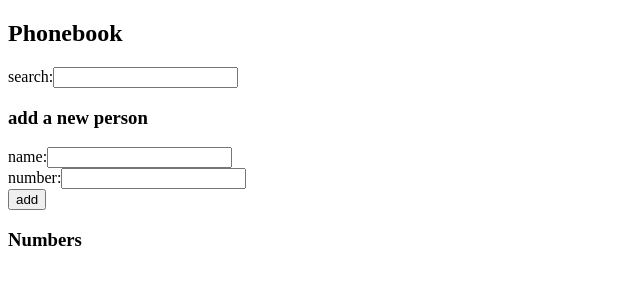
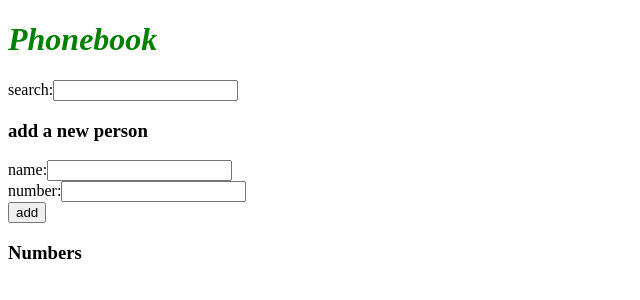
Before and after one commit to sgian-ime/fullstack, a React (Create React App) app in the folder part2/phonebook/: page / in a window 1280 px wide. Shown: the top 300 px of the page, without its empty margins (0-640 px from the left). Built offline with nearby package versions, Linux system fonts and the light colour scheme; data requests are answered from the project's data file; the HTML template or start-up script is replaced by a standard one.

Commit message:
Finished part 2.19

```diff
--- a/part2/phonebook/src/App.js
+++ b/part2/phonebook/src/App.js
@@ -1,6 +1,6 @@
 import { useState, useEffect } from 'react'
-
 import personService from "./services/persons"
+import "./index.css"
 
 const Person = ({name, number, removePerson}) => {
   return (
@@ -8,14 +8,11 @@ const Person = ({name, number, removePerson}) => {
       <p>{name}: {number}   <button onClick={removePerson}>Delete</button></p>
     </>
   )
-
 }
-
-
 
 const Persons = ({shownPeople, removePeople}) => {
   return (
-    <div>
+    <>
       {shownPeople.map(person =>
         <Person
           key={person.id}
@@ -24,19 +21,17 @@ const Persons = ({shownPeople, removePeople}) => {
           removePerson={() => removePeople(person)}
         />
       )}
-    </div>
+    </>
   )
 }
 
 const Filter = ({searchPersons, newSearch, handleSearchChange}) => {
   return (
     <form onSubmit={searchPersons}>
-      <div>
         search:
         <input
           value={newSearch}
           onChange={handleSearchChange}/>
-      </div>
     </form>
   )
 }
@@ -45,21 +40,32 @@ const PersonForm = ({addPersons, newName, newNumber, handleNameChange, handleNum
    return (
     <>
       <form onSubmit={addPersons}>
-        <div>name:
+        name:
           <input
             value={newName}
-            onChange={handleNameChange}/>
-        </div>
-        <div>number:
+            onChange={handleNameChange}
+          />
+        <br/>
+        number:
           <input
             value={newNumber}
             onChange={handleNumberChange}/>
-        </div>
-        <div>
+        <br/>
           <button type="submit">add</button>
-        </div>
       </form>
     </>
+  )
+}
+
+const Notification = ({ message }) => {
+  if (message === null) {
+    return null
+  }
+
+  return (
+    <div className='notification'>
+      {message}
+    </div>
   )
 }
 
@@ -69,6 +75,7 @@ const App = () => {
   const [newNumber, setNewNumber] = useState('')
   const [newSearch, setNewSearch] = useState('')
   const [shownPeople, setShownPeople] = useState([])
+  const [notification, setNotification] = useState(null)
 
   useEffect(() => {
     personService
@@ -116,6 +123,12 @@ const App = () => {
         setPersons(persons.concat(returnedPeople))
       })
 
+    setNotification(`Added ${personsObject.name}`)
+
+    setTimeout(() => {
+      setNotification(null)
+    }, 5000)
+
     setNewName('')
     setNewNumber('')
   }
@@ -132,7 +145,6 @@ const App = () => {
     }
   }
 
-
   const searchPersons = (event) => {
 
     event.preventDefault()
@@ -140,23 +152,21 @@ const App = () => {
     setShownPeople([])
 
     var tempArray = []
-    console.log(newSearch);
-
 
     persons.forEach(person => {
       if (person.name.toLowerCase().includes(newSearch.toLowerCase())) {
         tempArray.push(person)
       }
     })
-    console.log(tempArray)
     setShownPeople(tempArray)
     setNewSearch('')
   }
 
   return (
-    <div>
+    <>
+      <h1>Phonebook</h1>
 
-      <h2>Phonebook</h2>
+      <Notification message={notification} />
 
       <Filter
         handleSearchChange={handleSearchChange}
@@ -181,8 +191,7 @@ const App = () => {
         shownPeople={shownPeople}
         removePeople={removePersonById}
       />
-
-    </div>
+    </>
   )
 }
 
--- /dev/null
+++ b/part2/phonebook/src/index.css
@@ -0,0 +1,14 @@
+h1 {
+    color: green;
+    font-style: italic;
+}
+
+.notification {
+    color: green;
+    background: lightgrey;
+    font-size: 20px;
+    border-style: solid;
+    border-radius: 5px;
+    padding: 10px;
+    margin-bottom: 10px;
+}
```
